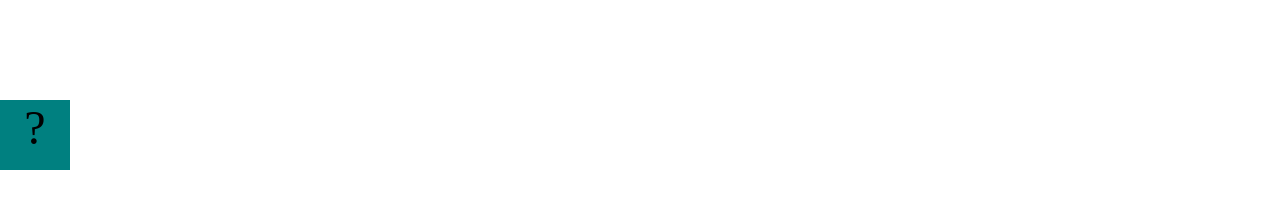
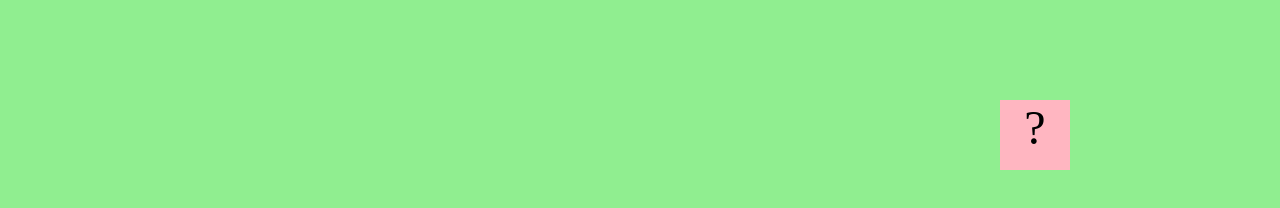
Before and after one commit to walker7451/walker7451.github.io, a plain HTML site: page projects/bouncing-box/index.html in a window 1280 px wide. Drawn offline with Linux system fonts and the light colour scheme.

Commit message:
<message about commit>

```diff
--- a/projects/bouncing-box/index.html
+++ b/projects/bouncing-box/index.html
@@ -3,12 +3,13 @@
 <head>
 	<meta charset="utf-8">
 	<title>Bouncing Box</title>
+
 	<script src="jquery.min.js"></script>
 	<style>
 		.box {
 			width: 70px;
 			height: 70px;
-			background-color: teal;
+			background-color: lightpink;
 			font-size: 300%;
 			text-align: center;
 			user-select: none;
@@ -19,6 +20,9 @@
 		}
 		.board{
 			height: 100vh;
+		}
+		body {
+			background-color: #90ee90	 ;
 		}
 	</style>
 	<!-- 	<script src="//cdnjs.cloudflare.com/ajax/libs/jquery/2.1.1/jquery.min.js"></script> -->
@@ -53,6 +57,7 @@
 			}
 
 			// changes the text displayed on the Box
+
 			function changeBoxText(newText) {
 				box.text(newText);
 			}
@@ -63,7 +68,9 @@
 
 			// TODO 2 - Variable declarations
 
-
+			var positionX = 0
+			var points = 0
+			var speed = 10
 
 			/*
 			This Function will be called 20 times/second. Each time it is called,
@@ -71,8 +78,17 @@
 			turn it around!
 			*/
 			function update() {
-
-
+				/* Your Code to Increase positionX by 10 HERE */
+				positionX = positionX + speed;
+				moveBoxTo(positionX);
+				if (positionX>boardWidth) {
+     			// then do X, Y, and Z
+				speed = -speed;
+				}
+				if (positionX<0) {
+					// speed = -speed * -speed;
+					speed =  -1 * speed;
+				}
 			};
 
 			/*
@@ -81,10 +97,13 @@
 			the left side of the screen.
 			*/
 			function handleBoxClick() {
+   			positionX = 0;
+			points = points + 1;
+			changeBoxText(points);
+			speed = speed + 3;
+			}
 
 
-
-			};
 		})();
 	</script>
 </body>
```
Also changed, not shown: projects/platformer/platformer.js (+5 -5 lines).
